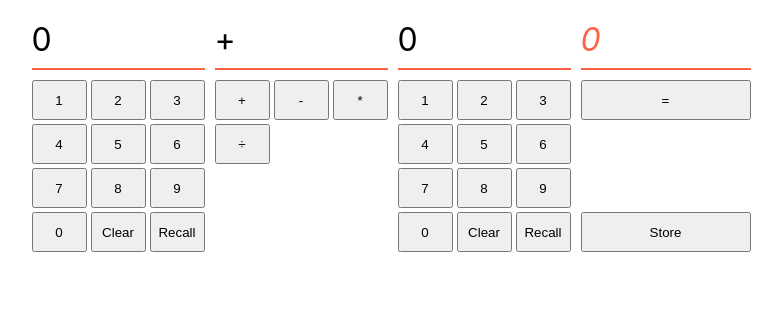
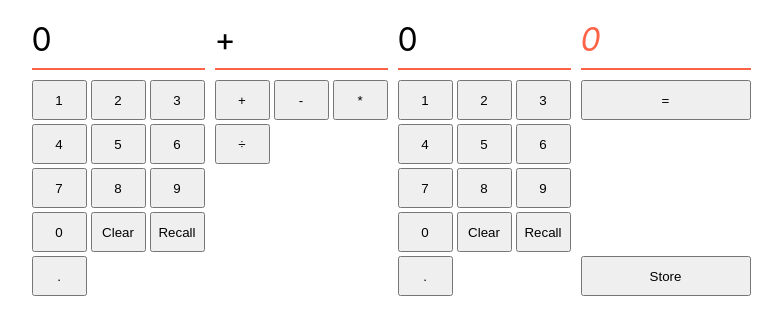
Before and after one commit to boolean-uk/react-state-calculator, a React (Vite) app: page / in a window 1280 px wide. Shown: the top 334 px of the page, without its empty margins (249-1031 px from the left). Built offline with nearby package versions, Linux system fonts and the light colour scheme.

Commit message:
extension 3

```diff
--- a/src/App.jsx
+++ b/src/App.jsx
@@ -29,7 +29,7 @@ function App() {
   const displayOperation = (op) => {
     setOperation(op);
   };
-
+  /*
   const calculateResult = () => {
     const num1 = parseInt(numberPanelOne);
     const num2 = parseInt(numberPanelTwo);
@@ -51,7 +51,22 @@ function App() {
         setResult(0);
         break;
     }
+  }; */
+
+  const calculateResult = () => {
+    let res = "";
+    if (operation === "÷") {
+      if (numberPanelTwo !== 0) {
+        res = numberPanelOne + "/" + numberPanelTwo;
+      }
+    } else {
+      res = numberPanelOne + operation + numberPanelTwo;
+    }
+
+    console.log(res);
+    setResult(eval(res));
   };
+
   const handleStore = () => {
     setStore(result);
   };
@@ -64,6 +79,16 @@ function App() {
   const handleRecallPanelTwo = () => {
     if (store !== null) {
       setNumberPanelTwo(store);
+    }
+  };
+  const addDecimalPanelOne = (panel) => {
+    if (!panel.includes(".")) {
+      setNumberPanelOne(panel + ".");
+    }
+  };
+  const addDecimalPanelTwo = (panel) => {
+    if (!panel.includes(".")) {
+      setNumberPanelTwo(panel + ".");
     }
   };
 
@@ -79,6 +104,7 @@ function App() {
           ))}
           <button onClick={() => setNumberPanelOne("0")}>Clear</button>
           <button onClick={handleRecallPanelOne}>Recall</button>
+          <button onClick={() => addDecimalPanelOne(numberPanelOne)}>.</button>
         </div>
       </div>
 
@@ -103,6 +129,7 @@ function App() {
           ))}
           <button onClick={() => setNumberPanelTwo("0")}>Clear</button>
           <button onClick={handleRecallPanelTwo}>Recall</button>
+          <button onClick={() => addDecimalPanelTwo(numberPanelTwo)}>.</button>
         </div>
       </div>
 
```
